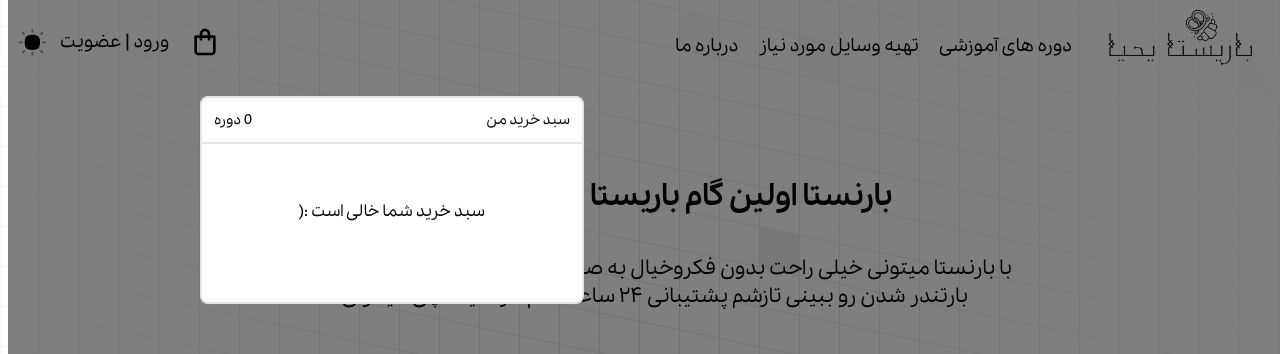
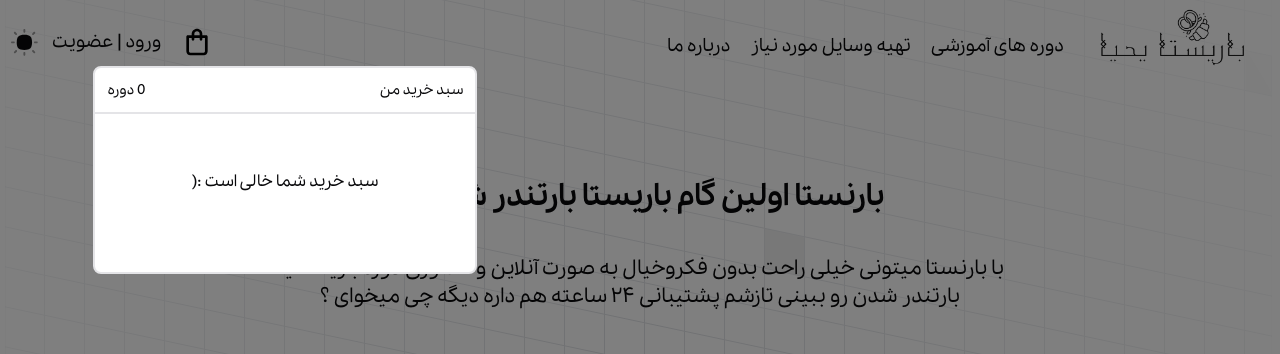
Before and after one commit to amirbarfar/coffe, a Next.js app: page / in a window 1280 px wide. Both pictures are taken after a click on the element 197 px from the left and 41 px from the top of the page. Shown: the top 354 px of the page. Built offline with nearby package versions, Linux system fonts and the light colour scheme.

Commit message:
fix header

```diff
--- a/components/Navbar.tsx
+++ b/components/Navbar.tsx
@@ -37,7 +37,7 @@ export default function Navbar() {
 
     return (
         <div className="flex justify-between items-center py-1 font-medium px-2 mb-10 max-sm:px-0">
-            <div className="absolute container mx-auto flex -z-10 h-[1600px] w-full items-center justify-center overflow-hidden rounded-lg bg-background">
+            <div className="absolute container mx-auto flex -z-10 h-[1600px] w-[99%] items-center justify-center overflow-hidden rounded-lg bg-background">
                 <AnimatedGridPattern
                     numSquares={30}
                     maxOpacity={0.1}
@@ -57,9 +57,9 @@ export default function Navbar() {
                     height={160}
                 />
                 <nav>
-                    <div className={`${menuHandler ? 'max-xl:opacity-100 max-xl:scale-100 max-xl:right-0' : 'max-scale-80 max-xl:opacity-0 max-xl:-right-72'} right-0 transition-all z-20 transform duration-500 ease-in-out flex justify-center items-center gap-8 max-xl:absolute max-xl:block top-0 max-xl:border-2 text-lg max-xl:bg-white max-sm:rounded-br-none max-sm:rounded-tr-none max-xl:leading-7 max-xl:w-72 max-sm:text-sm max-xl:text-sm max-xl:min-h-screen`}>
+                    <div className={`${menuHandler ? 'max-xl:opacity-100 max-xl:scale-100 max-xl:right-0' : 'max-scale-80 max-xl:opacity-0 max-xl:-right-72'} dark:bg-transparent right-0 transition-all  z-20 transform duration-500 ease-in-out flex justify-center items-center gap-8 max-xl:absolute max-xl:block top-0 max-xl:border-2 text-lg max-xl:bg-white max-sm:rounded-br-none max-sm:rounded-tr-none max-xl:leading-7 max-xl:w-72 max-sm:text-sm max-xl:text-sm max-xl:min-h-screen`}>
                         <div className={`max-xl:${menuHandler ? 'opacity-100 scale-100' : "opacity-0 scale-90"} flex h-24 justify-start dark:bg-[#111111] absolute xl:opacity-0 items-center top-0 w-full max-lg:bg-[#f4f4f4]`}>
-                            <Link href={'/login'} className="flex justify-center items-center text-lg">ورود | عضویت</Link>
+                            <Link href={'/login'} className="flex justify-center items-center text-lg w-full">ورود | عضویت</Link>
                             {/* <Image
                                 className="rounded-full m-2"
                                 src="/images/noimage.jpg"
@@ -72,7 +72,7 @@ export default function Navbar() {
                                 <p>چهارشنبه 15 اسفند 1403</p>
                             </div> */}
                         </div>
-                        <ul className="my-2 text-lg max-md:border-b-2 dark:border-slate-500 max-xl:px-5 max-md:pb-6 md:pt-2 md:px-2 flex justify-center items-center max-xl:items-start gap-5 max-xl:flex-col max-xl:mt-28">
+                        <ul className="my-2 text-lg max-md:border-b-2  dark:border-slate-500 max-xl:px-5 max-md:pb-6 md:pt-2 md:px-2 flex justify-center items-center max-xl:items-start gap-5 max-xl:flex-col max-xl:mt-28">
                             <li>
                                 <Link href="">دوره های آموزشی</Link>
                             </li>
@@ -84,7 +84,7 @@ export default function Navbar() {
                             </li>
                         </ul>
                         <div className="w-auto mx-3 xl:hidden dark:border-1 dark:border-slate-400 h-12 my-5 px-2 flex justify-center items-center border-2 rounded-lg max-sm:text-sm">
-                            <input type="text" className="w-full  dark:bg-black dark:text-white text-black h-full rounded-lg px-3 bg-white outline-0" placeholder="دنبال چی میگردی ؟" />
+                            <input type="text" className="w-full dark:bg-black dark:text-white text-black h-full rounded-lg px-3 bg-white outline-0" placeholder="دنبال چی میگردی ؟" />
                             <svg width="24" height="24" viewBox="0 0 24 24" className="fill-none" xmlns="http://www.w3.org/2000/svg">
                                 <path d="M22 22L17.5 17.5M20 11C20 15.9706 15.9706 20 11 20C6.02944 20 2 15.9706 2 11C2 6.02944 6.02944 2 11 2C15.9706 2 20 6.02944 20 11Z" stroke="black" className="dark:stroke-white" strokeWidth="2" strokeLinecap="round" />
                             </svg>
@@ -141,13 +141,23 @@ export default function Navbar() {
                     priority
                 />
             </div>
-
-
+            <label onClick={() => setBasket(false)} className={`${basket ? 'block' : 'hidden'} bg-black opacity-50 w-dvw h-dvh top-0 right-0 absolute z-10`}></label>
             <div className="flex gap-3 max-lg:gap-1 justify-center items-center max-xl:flex-row-reverse">
-                <div onClick={() => setBasket((curr) => !curr)} className="w-12 h-12 mr-20 max-sm:mx-2 max-xl:mr-0 max-sm:w-8 max-sm:h-10 max-lg:mr-0 cursor-pointer flex justify-center items-center rounded-full">
-                    <svg className="max-sm:w-6 max-sm:h-6 max-lg:w-7" width="32" height="32" viewBox="0 0 24 24" fill="none" xmlns="http://www.w3.org/2000/svg">
-                        <path className="dark:fill-white" d="M19 7H16V6C16 4.93913 15.5786 3.92172 14.8284 3.17157C14.0783 2.42143 13.0609 2 12 2C10.9391 2 9.92172 2.42143 9.17157 3.17157C8.42143 3.92172 8 4.93913 8 6V7H5C4.73478 7 4.48043 7.10536 4.29289 7.29289C4.10536 7.48043 4 7.73478 4 8V19C4 19.7956 4.31607 20.5587 4.87868 21.1213C5.44129 21.6839 6.20435 22 7 22H17C17.7956 22 18.5587 21.6839 19.1213 21.1213C19.6839 20.5587 20 19.7956 20 19V8C20 7.73478 19.8946 7.48043 19.7071 7.29289C19.5196 7.10536 19.2652 7 19 7ZM10 6C10 5.46957 10.2107 4.96086 10.5858 4.58579C10.9609 4.21071 11.4696 4 12 4C12.5304 4 13.0391 4.21071 13.4142 4.58579C13.7893 4.96086 14 5.46957 14 6V7H10V6ZM18 19C18 19.2652 17.8946 19.5196 17.7071 19.7071C17.5196 19.8946 17.2652 20 17 20H7C6.73478 20 6.48043 19.8946 6.29289 19.7071C6.10536 19.5196 6 19.2652 6 19V9H8V10C8 10.2652 8.10536 10.5196 8.29289 10.7071C8.48043 10.8946 8.73478 11 9 11C9.26522 11 9.51957 10.8946 9.70711 10.7071C9.89464 10.5196 10 10.2652 10 10V9H14V10C14 10.2652 14.1054 10.5196 14.2929 10.7071C14.4804 10.8946 14.7348 11 15 11C15.2652 11 15.5196 10.8946 15.7071 10.7071C15.8946 10.5196 16 10.2652 16 10V9H18V19Z" fill="black" />
-                    </svg>
+                <div className="relative">
+                    <div onClick={() => setBasket((curr) => !curr)} className="w-12 h-12 mr-20 max-sm:mx-2 max-xl:mr-0 max-sm:w-8 max-sm:h-10 max-lg:mr-0 cursor-pointer flex justify-center items-center rounded-full">
+                        <svg className="max-sm:w-6 max-sm:h-6 max-lg:w-7" width="32" height="32" viewBox="0 0 24 24" fill="none" xmlns="http://www.w3.org/2000/svg">
+                            <path className="dark:fill-white" d="M19 7H16V6C16 4.93913 15.5786 3.92172 14.8284 3.17157C14.0783 2.42143 13.0609 2 12 2C10.9391 2 9.92172 2.42143 9.17157 3.17157C8.42143 3.92172 8 4.93913 8 6V7H5C4.73478 7 4.48043 7.10536 4.29289 7.29289C4.10536 7.48043 4 7.73478 4 8V19C4 19.7956 4.31607 20.5587 4.87868 21.1213C5.44129 21.6839 6.20435 22 7 22H17C17.7956 22 18.5587 21.6839 19.1213 21.1213C19.6839 20.5587 20 19.7956 20 19V8C20 7.73478 19.8946 7.48043 19.7071 7.29289C19.5196 7.10536 19.2652 7 19 7ZM10 6C10 5.46957 10.2107 4.96086 10.5858 4.58579C10.9609 4.21071 11.4696 4 12 4C12.5304 4 13.0391 4.21071 13.4142 4.58579C13.7893 4.96086 14 5.46957 14 6V7H10V6ZM18 19C18 19.2652 17.8946 19.5196 17.7071 19.7071C17.5196 19.8946 17.2652 20 17 20H7C6.73478 20 6.48043 19.8946 6.29289 19.7071C6.10536 19.5196 6 19.2652 6 19V9H8V10C8 10.2652 8.10536 10.5196 8.29289 10.7071C8.48043 10.8946 8.73478 11 9 11C9.26522 11 9.51957 10.8946 9.70711 10.7071C9.89464 10.5196 10 10.2652 10 10V9H14V10C14 10.2652 14.1054 10.5196 14.2929 10.7071C14.4804 10.8946 14.7348 11 15 11C15.2652 11 15.5196 10.8946 15.7071 10.7071C15.8946 10.5196 16 10.2652 16 10V9H18V19Z" fill="black" />
+                        </svg>
+                    </div>
+                    <div className={`${basket ? 'scale-100 opacity-100' : 'opacity-0 scale-90'} duration-300 dark:bg-black max-xl:left-10 max-sm:left-0 absolute -left-20 z-20 bg-white rounded-md transform transition-all max- w-96 h-52 border-2`}>
+                        <div className="flex justify-between items-center border-b-2 p-3 text-sm">
+                            <h2>سبد خرید من</h2>
+                            <p><span>0</span> دوره</p>
+                        </div>
+                        <div className="flex justify-center items-center my-14">
+                            <p className="text-center">سبد خرید شما خالی است :(</p>
+                        </div>
+                    </div>
                 </div>
                 <Link className="cursor-pointer text-lg max-sm:text-sm max-md:hidden max-xl:text-base" href={'/login'}>ورود | عضویت</Link>
                 <div onClick={() => { setToggleMode((curr) => !curr); darkAndLIghtMode() }} className="w-8 h-12 duration-500 transition-all max-xl:hidden ease-in-out  cursor-pointer max-md:hidden flex  justify-center items-center rounded-full">
@@ -173,17 +183,6 @@ export default function Navbar() {
                     }
                 </div>
             </div>
-
-            <label onClick={() => setBasket(false)} className={`${basket ? 'block' : 'hidden'} bg-black opacity-50 w-dvw h-dvh top-0 right-0 absolute z-10`}></label>
-            <div className={`${basket ? 'scale-100 opacity-100' : 'opacity-0 scale-90'} duration-300 dark:bg-black absolute z-20 bg-white right-[75%] left-[20%] max-2xl:right-[70%] translate-x-[50%] max-sm:w-80 max-sm:left-[50%] max-sm:right-[50%] max-sm:translate-x-[50%] not-first:top-24 rounded-md transform transition-all w-96 h-52 border-2`}>
-                <div className="flex justify-between items-center border-b-2 p-3 text-sm">
-                    <h2>سبد خرید من</h2>
-                    <p><span>0</span> دوره</p>
-                </div>
-                <div className="flex justify-center items-center my-14">
-                    <p className="text-center">سبد خرید شما خالی است :(</p>
-                </div>
-            </div>
         </div>
     )
 }
```
